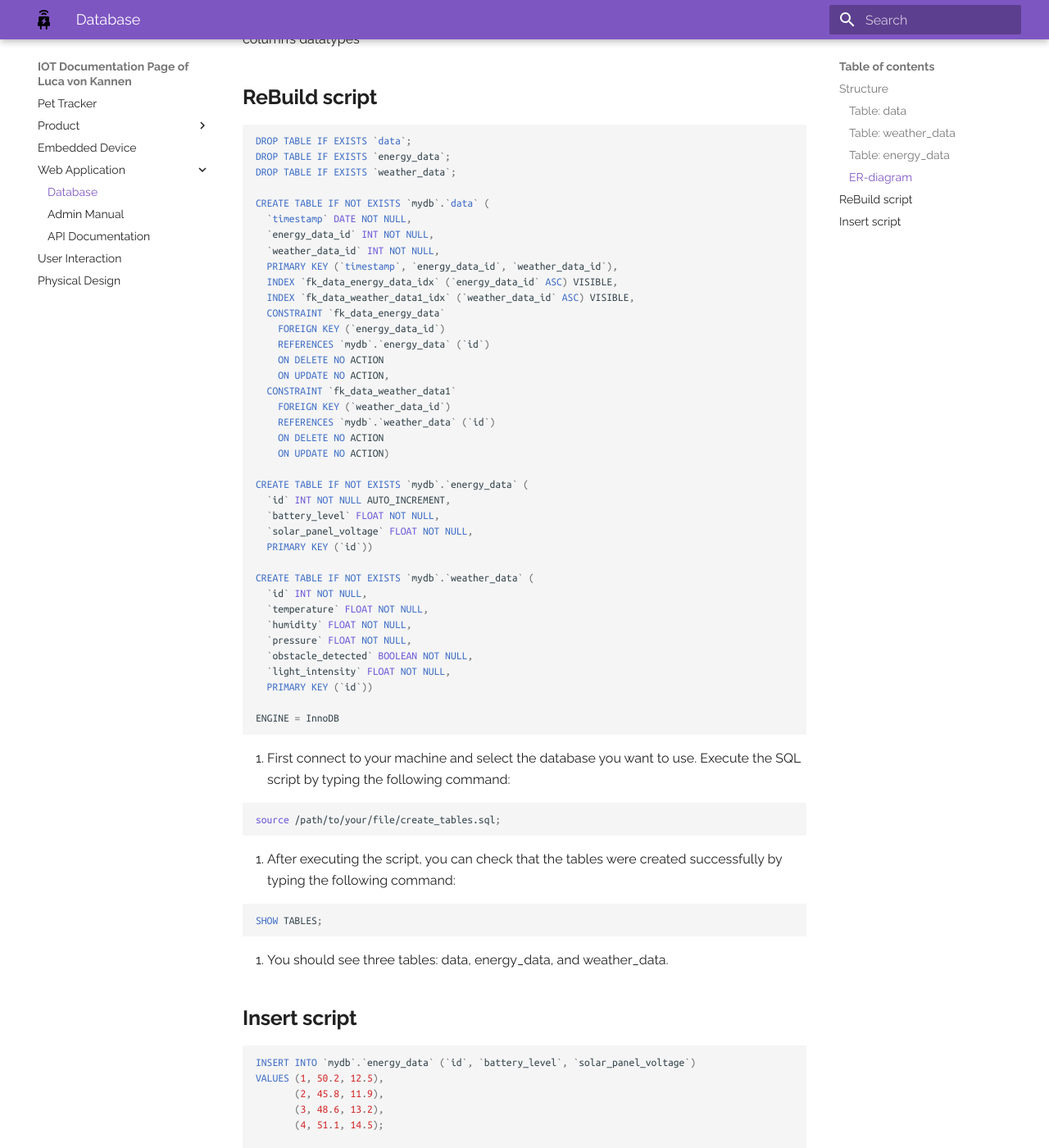
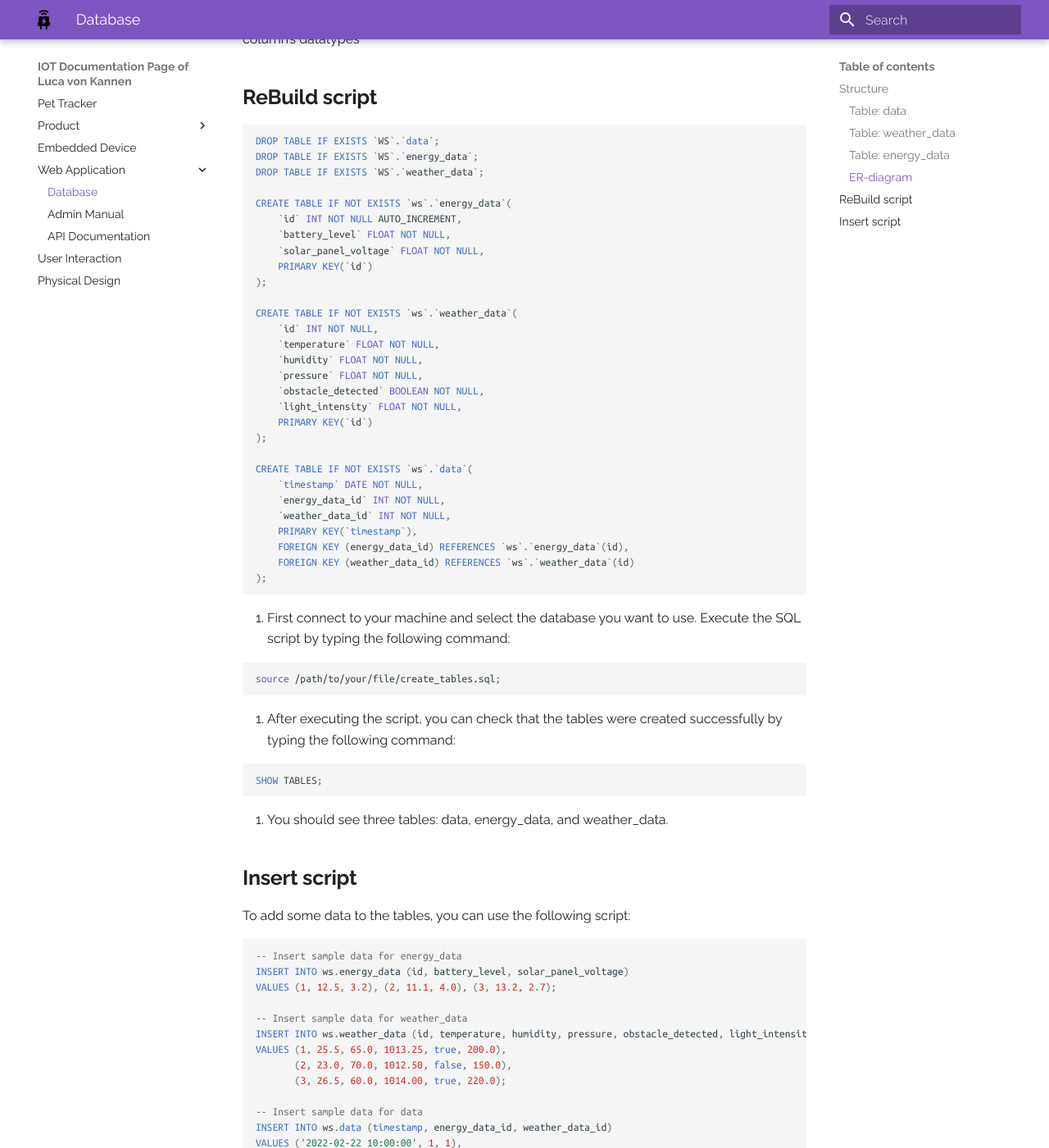
Before and after one commit to lv042/Weather-Wizard, an MkDocs documentation site: the page built from docs/db.md, in a window 1280 px wide and 1400 px high, scrolled down 1685 px. Shown: the whole window at 82% size. Built offline with MkDocs 1.6.1 and Material for MkDocs 9.7.7, drawn with Linux system fonts in a browser that asks for light colours; some of the changed text lies outside the part shown.

Commit message:
Fixed issues in the build and insert script

````diff
--- a/docs/db.md
+++ b/docs/db.md
@@ -39,44 +39,35 @@ __This is a 1:1 relationship between data table and weather/energy table. Could
 
 ```sql
 
-DROP TABLE IF EXISTS `data`;
-DROP TABLE IF EXISTS `energy_data`;
-DROP TABLE IF EXISTS `weather_data`;
+DROP TABLE IF EXISTS `WS`.`data`;
+DROP TABLE IF EXISTS `WS`.`energy_data`;
+DROP TABLE IF EXISTS `WS`.`weather_data`;
 
-CREATE TABLE IF NOT EXISTS `mydb`.`data` (
-  `timestamp` DATE NOT NULL,
-  `energy_data_id` INT NOT NULL,
-  `weather_data_id` INT NOT NULL,
-  PRIMARY KEY (`timestamp`, `energy_data_id`, `weather_data_id`),
-  INDEX `fk_data_energy_data_idx` (`energy_data_id` ASC) VISIBLE,
-  INDEX `fk_data_weather_data1_idx` (`weather_data_id` ASC) VISIBLE,
-  CONSTRAINT `fk_data_energy_data`
-    FOREIGN KEY (`energy_data_id`)
-    REFERENCES `mydb`.`energy_data` (`id`)
-    ON DELETE NO ACTION
-    ON UPDATE NO ACTION,
-  CONSTRAINT `fk_data_weather_data1`
-    FOREIGN KEY (`weather_data_id`)
-    REFERENCES `mydb`.`weather_data` (`id`)
-    ON DELETE NO ACTION
-    ON UPDATE NO ACTION)
+CREATE TABLE IF NOT EXISTS `ws`.`energy_data`(
+    `id` INT NOT NULL AUTO_INCREMENT,
+    `battery_level` FLOAT NOT NULL,
+    `solar_panel_voltage` FLOAT NOT NULL,
+    PRIMARY KEY(`id`)
+);
 
-CREATE TABLE IF NOT EXISTS `mydb`.`energy_data` (
-  `id` INT NOT NULL AUTO_INCREMENT,
-  `battery_level` FLOAT NOT NULL,
-  `solar_panel_voltage` FLOAT NOT NULL,
-  PRIMARY KEY (`id`))
+CREATE TABLE IF NOT EXISTS `ws`.`weather_data`(
+    `id` INT NOT NULL,
+    `temperature` FLOAT NOT NULL,
+    `humidity` FLOAT NOT NULL,
+    `pressure` FLOAT NOT NULL,
+    `obstacle_detected` BOOLEAN NOT NULL,
+    `light_intensity` FLOAT NOT NULL,
+    PRIMARY KEY(`id`)
+);
 
-CREATE TABLE IF NOT EXISTS `mydb`.`weather_data` (
-  `id` INT NOT NULL,
-  `temperature` FLOAT NOT NULL,
-  `humidity` FLOAT NOT NULL,
-  `pressure` FLOAT NOT NULL,
-  `obstacle_detected` BOOLEAN NOT NULL,
-  `light_intensity` FLOAT NOT NULL,
-  PRIMARY KEY (`id`))
-
-ENGINE = InnoDB
+CREATE TABLE IF NOT EXISTS `ws`.`data`(
+    `timestamp` DATE NOT NULL,
+    `energy_data_id` INT NOT NULL,
+    `weather_data_id` INT NOT NULL,
+    PRIMARY KEY(`timestamp`),
+    FOREIGN KEY (energy_data_id) REFERENCES `ws`.`energy_data`(id),
+    FOREIGN KEY (weather_data_id) REFERENCES `ws`.`weather_data`(id)
+);
 
 
 ```
@@ -99,24 +90,24 @@ SHOW TABLES;
 
 ## __Insert script__
 
+To add some data to the tables, you can use the following script:
+
 ```sql
 
-INSERT INTO `mydb`.`energy_data` (`id`, `battery_level`, `solar_panel_voltage`)
-VALUES (1, 50.2, 12.5),
-       (2, 45.8, 11.9),
-       (3, 48.6, 13.2),
-       (4, 51.1, 14.5);
+-- Insert sample data for energy_data
+INSERT INTO ws.energy_data (id, battery_level, solar_panel_voltage)
+VALUES (1, 12.5, 3.2), (2, 11.1, 4.0), (3, 13.2, 2.7);
 
-INSERT INTO `mydb`.`weather_data` (`id`, `temperature`, `humidity`, `pressure`, `obstacle_detected`, `light_intensity`)
-VALUES (1, 24.5, 56.8, 1013.2, 0, 120),
-       (2, 23.1, 55.2, 1012.8, 1, 95),
-       (3, 25.8, 57.5, 1014.1, 0, 130),
-       (4, 22.6, 53.7, 1012.4, 0, 115);
+-- Insert sample data for weather_data
+INSERT INTO ws.weather_data (id, temperature, humidity, pressure, obstacle_detected, light_intensity)
+VALUES (1, 25.5, 65.0, 1013.25, true, 200.0),
+       (2, 23.0, 70.0, 1012.50, false, 150.0),
+       (3, 26.5, 60.0, 1014.00, true, 220.0);
 
-INSERT INTO `mydb`.`data` (`timestamp`, `energy_data_id`, `weather_data_id`)
-VALUES ('2023-02-16', 1, 2),
-       ('2023-02-16', 3, 1),
-       ('2023-02-17', 2, 4),
-       ('2023-02-17', 4, 3);
+-- Insert sample data for data
+INSERT INTO ws.data (timestamp, energy_data_id, weather_data_id)
+VALUES ('2022-02-22 10:00:00', 1, 1),
+       ('2022-02-23 12:00:00', 2, 2),
+       ('2022-02-24 14:00:00', 3, 3);
 
 ```
````
Also changed, not shown: 2 other files.
